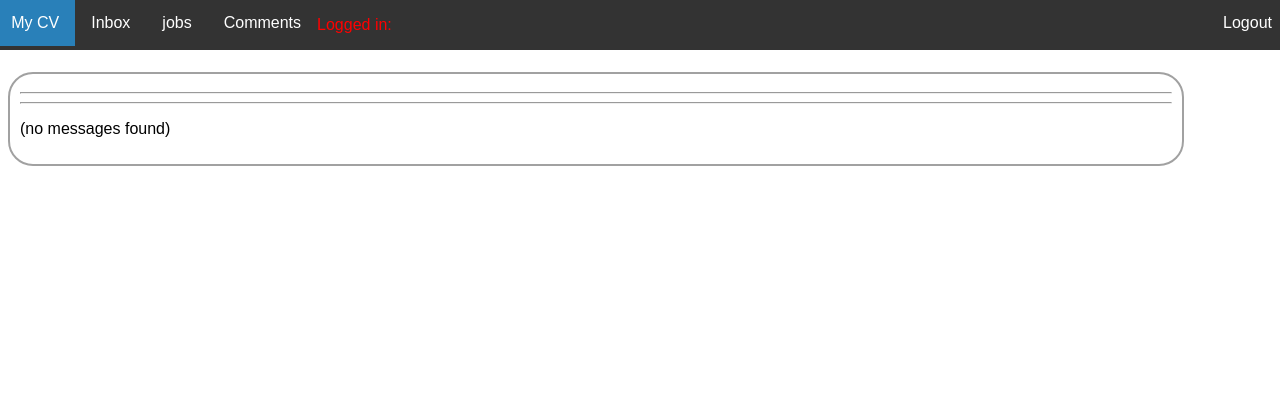
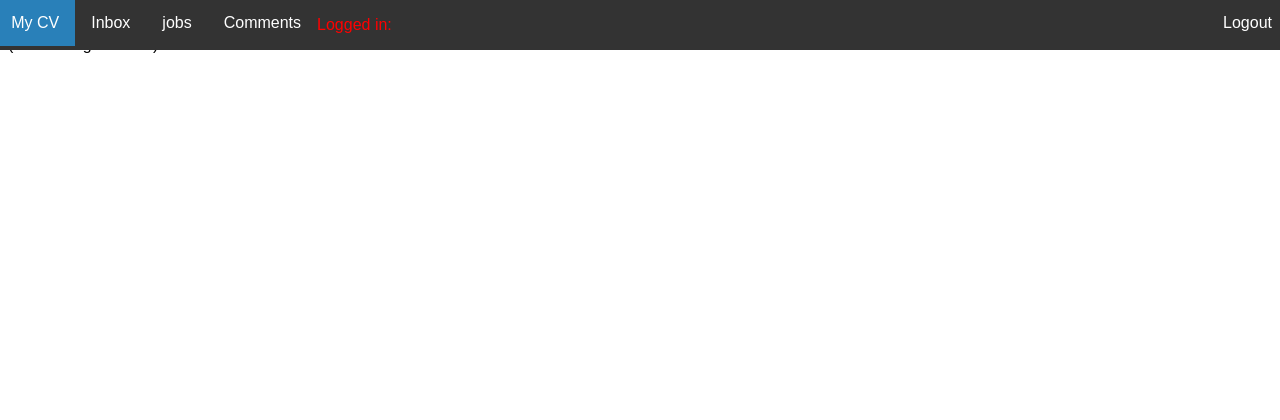
Before and after one commit to Acon94/Year3PhpItb, a PHP site: template templates/viewPrivatecomments.html.twig in a window 1280 px wide. Shown: the top 420 px of the page. Run offline with PHP 8.4, Linux system fonts and the light colour scheme; the template is opened without the code that fills it, so the values that code supplies are empty; some libraries are stand-ins or nearby versions.

Commit message:
Update viewPrivatecomments.html.twig

```diff
--- a/templates/viewPrivatecomments.html.twig
+++ b/templates/viewPrivatecomments.html.twig
@@ -9,7 +9,7 @@
 {# ------------------------------------------------- #}
 {% block main %}
 
-    <div id="one" style=width:90%;>
+    <div="viewmessages">
 
     <hr>
 
```
